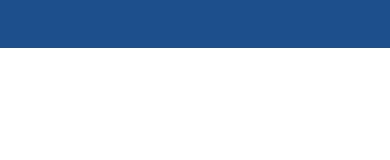
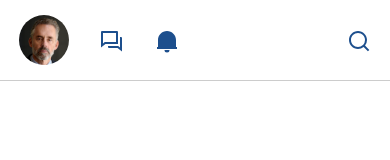
Before and after one commit to renz-pulvira/edgox_portal, a plain HTML site: page index.html in a window 390 px wide. Drawn offline with Linux system fonts and the light colour scheme.

Commit message:
Added header, made it responsive

```diff
--- a/css/layouts/_header.scss
+++ b/css/layouts/_header.scss
@@ -0,0 +1,103 @@
+@mixin tablet {
+  @media (min-width: 768px) {
+    @content;
+  }
+}
+
+@mixin desktop {
+  @media (min-width: 1024px) {
+    @content;
+  }
+}
+
+header {
+  display: flex;
+  border-bottom: 1px solid #ccc;
+
+  nav {
+    display: flex;
+    flex: 1;
+    justify-content: space-between;
+    align-items: center;
+    padding: 15px 19px;
+
+    @include tablet {
+      padding: 15px 30px;
+    }
+
+    form {
+      order: 2;
+      @include tablet {
+        width: 100%;
+        max-width: 300px;
+        order: 1;
+      }
+
+      .input-container {
+        @include tablet {
+          border-radius: 18px;
+          border: 1px solid #d4d0d0;
+          padding: 5px 10px;
+          width: 100%;
+          display: flex;
+          background: #fff3f3;
+        }
+      }
+
+      img {
+        margin-right: 0;
+        @include tablet {
+          margin-right: 3px;
+        }
+      }
+
+      input {
+        display: none;
+        @include tablet {
+          display: inline-block;
+          border: 0;
+          outline: 0;
+          background: transparent;
+          flex: 1;
+        }
+      }
+    }
+
+    ul {
+      list-style: none;
+      display: flex;
+      align-items: center;
+      justify-content: space-between;
+      padding: 0;
+      margin: 0;
+      width: 100%;
+      max-width: 160px;
+      order: 1;
+      @include tablet {
+        order: 2;
+      }
+
+      .profile a img {
+        width: 50px;
+      }
+
+      .notif {
+        order: 3;
+        @include tablet {
+          order: 1;
+        }
+      }
+
+      .questions {
+        order: 2;
+      }
+
+      .profile {
+        order: 1;
+        @include tablet {
+          order: 3;
+        }
+      }
+    }
+  }
+}
--- a/index.html
+++ b/index.html
@@ -11,7 +11,36 @@
     <title>Homepage</title>
   </head>
   <body>
-    <header></header>
+    <header>
+      <nav>
+        <form action="">
+          <div class="input-container">
+            <img src="./assets/images/search-line.svg" alt="" />
+            <input type="text" placeholder="Search" />
+          </div>
+        </form>
+        <ul>
+          <li class="notif">
+            <a href="#"
+              ><img src="./assets/images/notification-2-fill.svg" alt=""
+            /></a>
+          </li>
+          <li class="questions">
+            <a href="#"
+              ><img src="./assets/images/question-answer-line.svg" alt=""
+            /></a>
+          </li>
+          <li class="profile">
+            <a href="#"
+              ><img
+                class="rounded-circle"
+                src="./assets/images/profile.jpg"
+                alt=""
+            /></a>
+          </li>
+        </ul>
+      </nav>
+    </header>
     <main class="home"></main>
     <footer></footer>
     <script src="./bootstrap/js/jquery.js"></script>
```
Also changed, not shown: assets/images/notification-2-fill.svg (added), assets/images/profile.jpg (added), assets/images/question-answer-line.svg (added), assets/images/search-line.svg (added), css/main.css, 1 other file.
